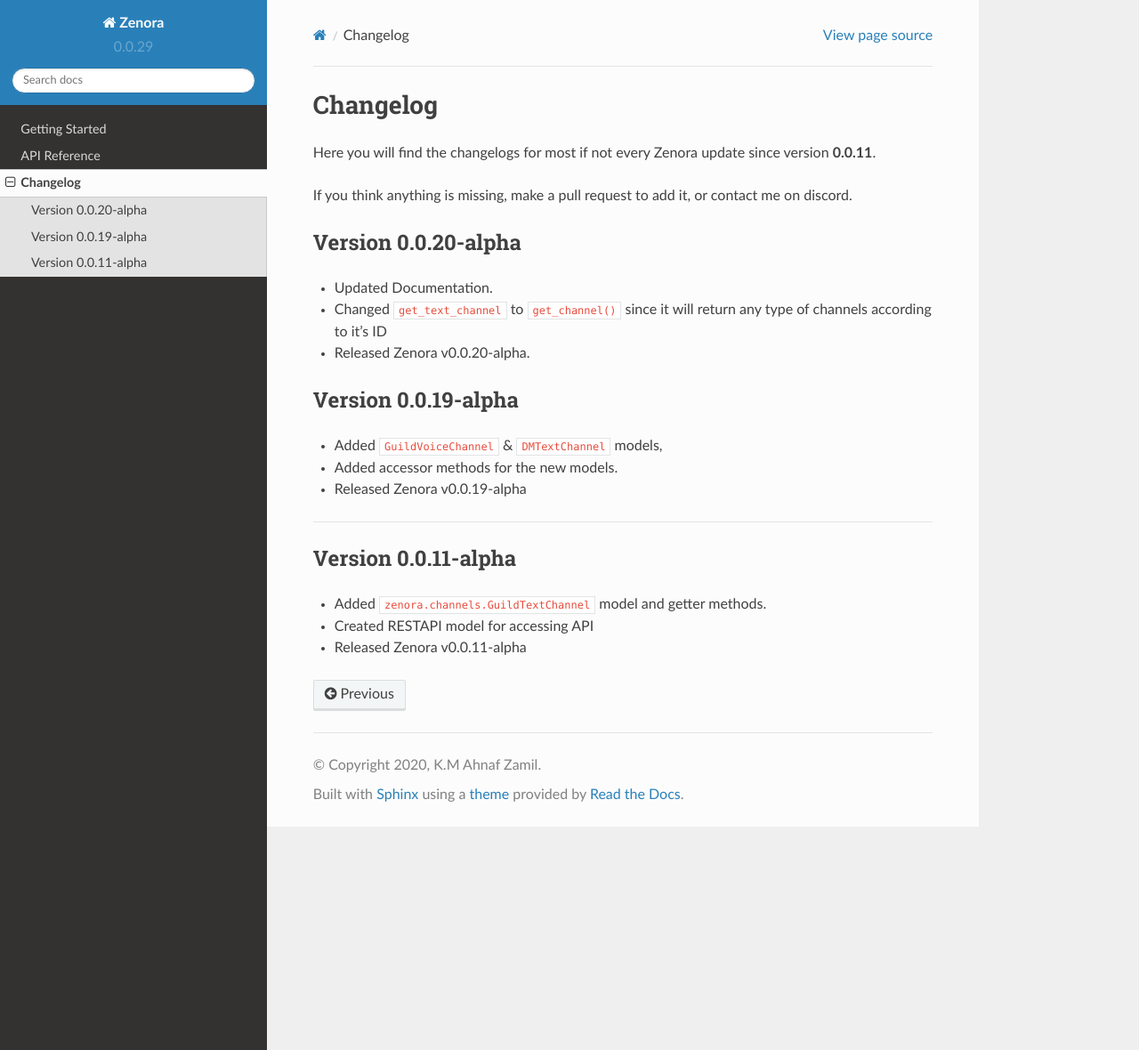
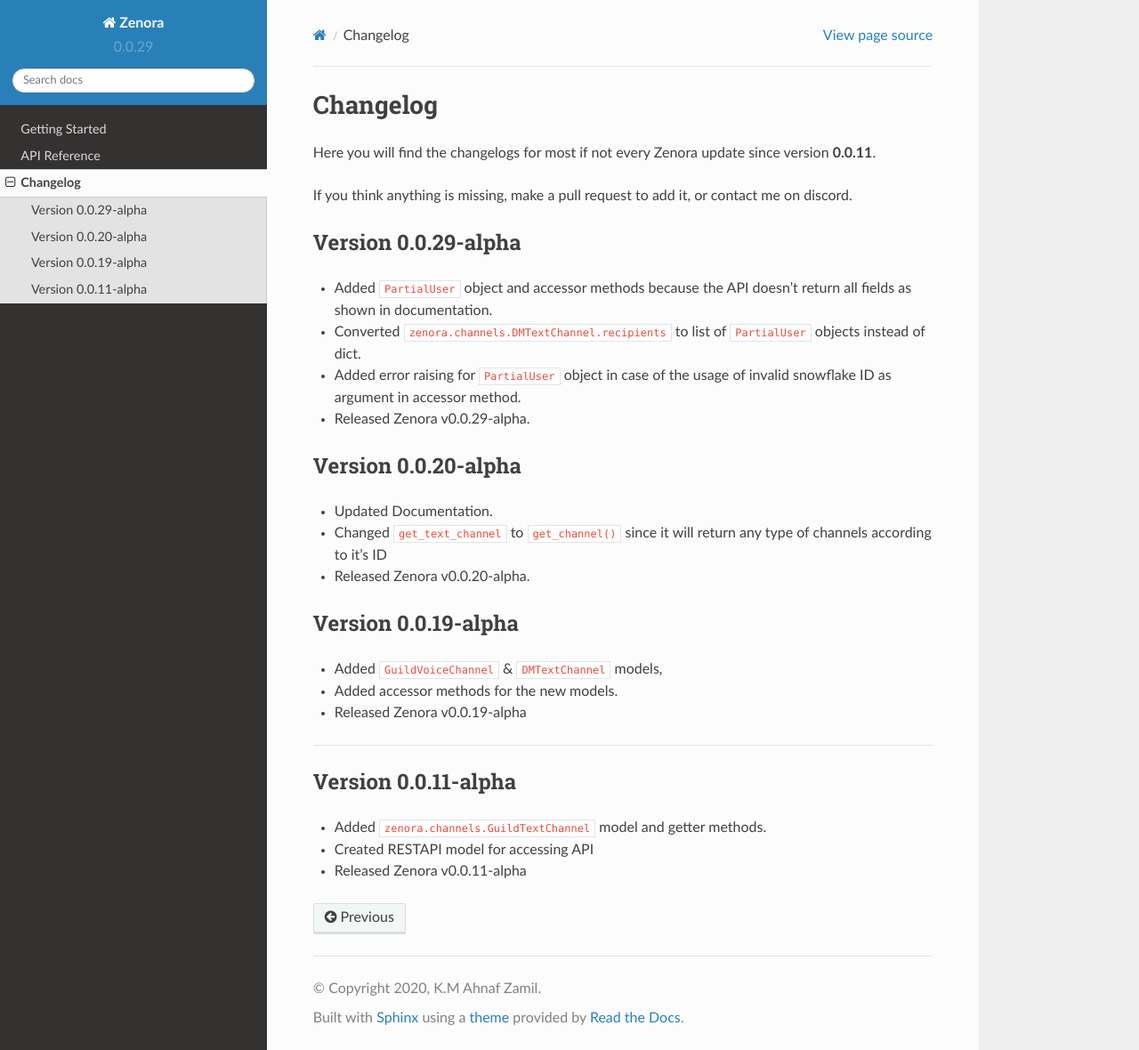
Before and after one commit to gauravndabhade/zenora, a Sphinx documentation site: the page built from docs/source/changelog.rst, in a window 1280 px wide and 1180 px high. Shown: the whole window at 89% size. Built offline with Sphinx 7.4.7 and the Read the Docs theme 2.0.0, drawn with Linux system fonts in a browser that asks for light colours.

Commit message:
Updated docs to v0.0.29

```diff
--- a/docs/source/api-reference.rst
+++ b/docs/source/api-reference.rst
@@ -23,10 +23,12 @@
 .. automodule:: zenora.impl.mapper
     :members:
     :member-order: groupwise
+    :show-inheritance:
 
 .. automodule:: zenora.impl.query
     :members:
     :member-order: groupwise
+    :show-inheritance:
 
 -----
 
--- a/docs/source/changelog.rst
+++ b/docs/source/changelog.rst
@@ -5,6 +5,17 @@
 Here you will find the changelogs for most if not every Zenora update since version **0.0.11**.
 
 If you think anything is missing, make a pull request to add it, or contact me on discord.
+
+Version 0.0.29-alpha
+====================
+
+- Added ``PartialUser`` object and accessor methods because the API doesn't return all fields as shown in documentation.
+
+- Converted ``zenora.channels.DMTextChannel.recipients`` to list of ``PartialUser`` objects instead of dict.
+
+- Added error raising for ``PartialUser`` object in case of the usage of invalid snowflake ID as argument in accessor method.
+
+- Released Zenora v0.0.29-alpha.
 
 Version 0.0.20-alpha
 ====================
```
Also changed, not shown: 12 other files.
